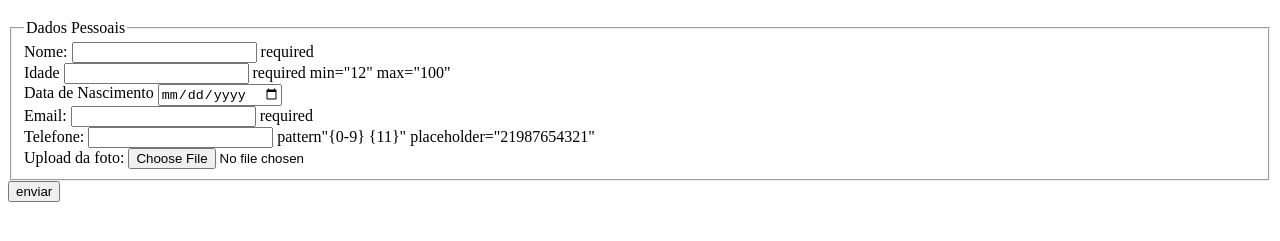
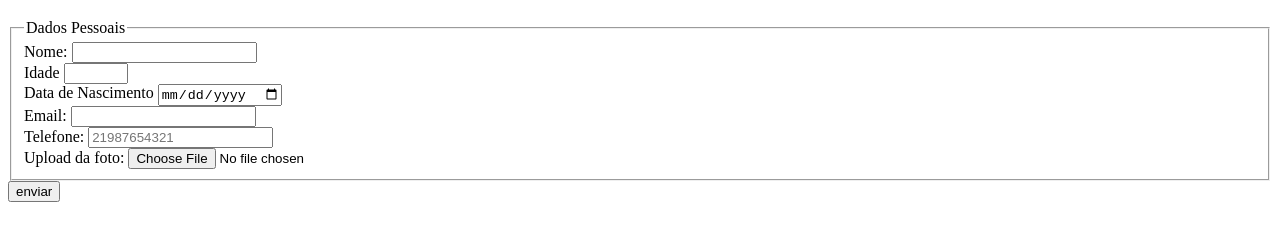
Before and after one commit to caroline-sdrs-png/pesquisa-senaitec, a plain HTML site: page index.html in a window 1280 px wide. Shown: the part 61-302 px from the top of the page. Drawn offline with Linux system fonts and the light colour scheme; files that its build step writes are made by us from their sources.

```diff
--- a/index.html
+++ b/index.html
@@ -18,13 +18,11 @@
                 </legend>
 
                 <label for="userName"> Nome:</label>
-                <input type="text" name="userName" id="userName">
-                required
+                <input type="text" name="userName" id="userName" required>
 
                 <br>
                 <label for="userAge">Idade</label>
-                <input type="number" name="userAge" id="userAge">
-                required min="12" max="100"
+                <input type="number" name="userAge" id="userAge" required min="12" max="100">
 
                  <br>
                 <label for="userBirthDate">Data de Nascimento</label>
@@ -32,13 +30,11 @@
 
                 <br>
                 <label for="userEmail">Email:</label>
-                <input type="Email" name="userEmail" id="userEmail">
-                required
+                <input type="Email" name="userEmail" id="userEmail" required>
 
                 <br>
                 <label for="userPhone">Telefone:</label>
-                <input type="Tel" name="userPhone" id="userPhone">
-                pattern"{0-9} {11}" placeholder="21987654321"
+                <input type="Tel" name="userPhone" id="userPhone" pattern "{0-9} {11}" placeholder="21987654321">
 
                 <br>
                 <label for="userImage">Upload da foto:</label>
```
